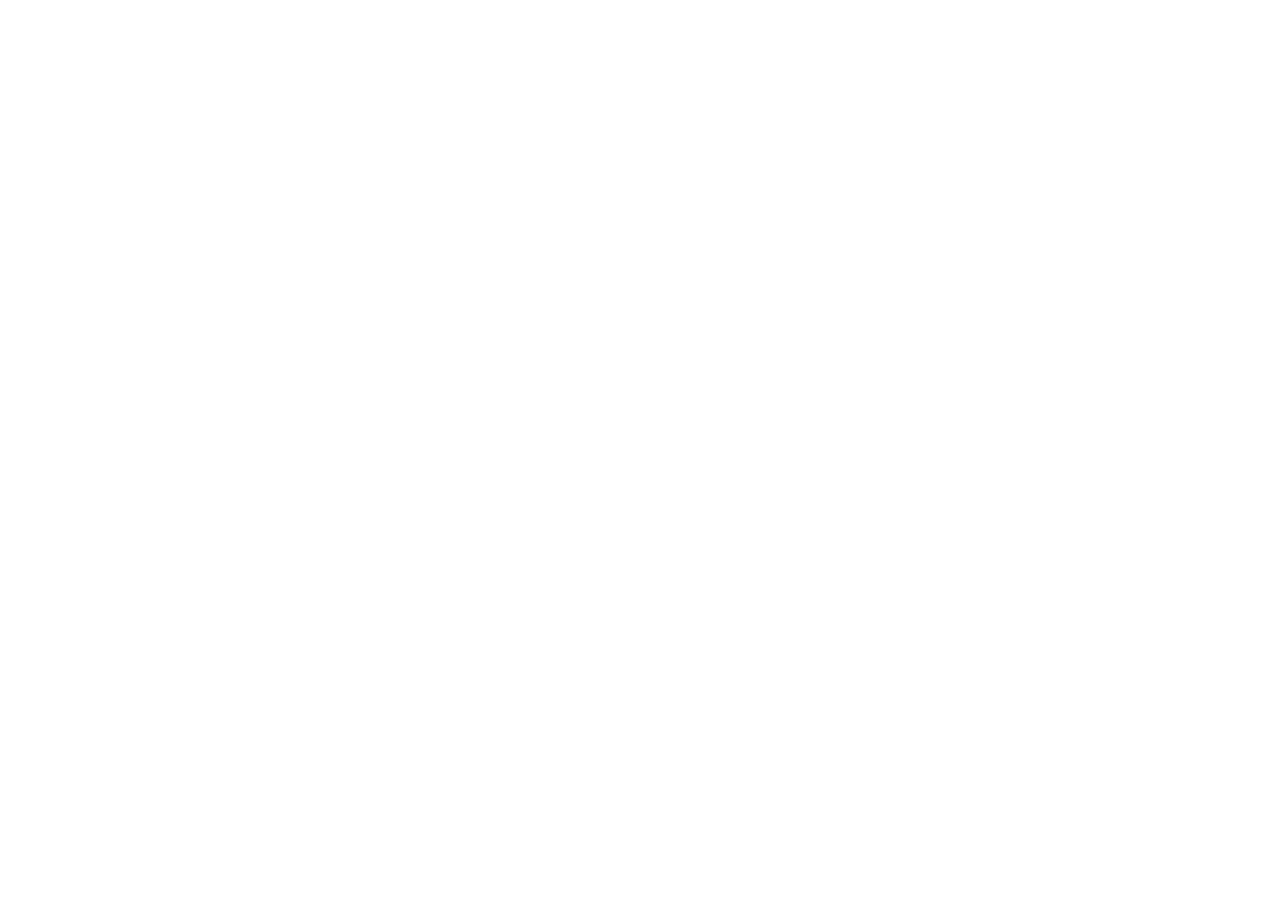
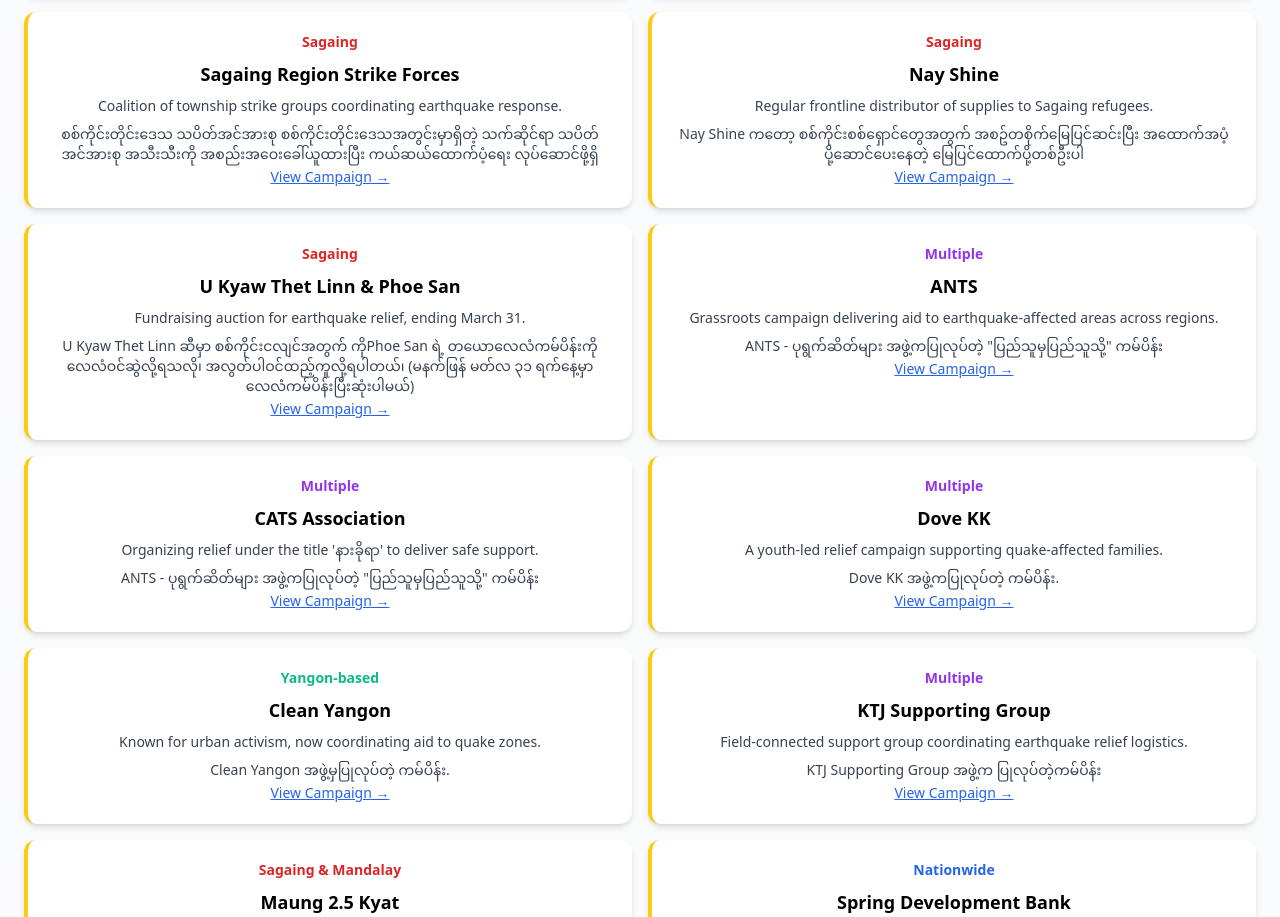
Before and after one commit to thineikhaing/mmquake, a React (Vite) app: page / in a window 1280 px wide. Shown: the part 1880-2797 px from the top of the page. Before the commit the page ends 1602 px from the top, so only its background shows below. Built offline with nearby package versions, Linux system fonts and the light colour scheme; no server answers.

Commit message:
fea: local community campaigns

```diff
--- /dev/null
+++ b/src/components/Dashboard/CommunityCampaigns.tsx
@@ -0,0 +1,76 @@
+import React, { useEffect, useState } from 'react';
+import Papa from 'papaparse';
+
+interface CommunityCampaign {
+  region: string;
+  name: string;
+  description: string;
+  link: string;
+  detail: string;
+}
+
+const getRegionColor = (region: string): string => {
+    switch (region.toLowerCase()) {
+      case 'sagaing':
+        return 'text-red-600 font-semibold';
+      case 'sagaing & mandalay':
+        return 'text-red-600 font-semibold';
+      case 'mandalay':
+        return 'text-orange-500 font-semibold';
+      case 'yangon':
+        return 'text-green-600 font-semibold';
+      case 'multiple':
+        return 'text-purple-600 font-semibold';
+      case 'nationwide':
+        return 'text-blue-600 font-semibold';
+      case 'yangon-based':
+        return 'text-emerald-500 font-semibold';
+      default:
+        return 'text-gray-600 font-semibold';
+    }
+  };
+
+
+const CommunityCampaigns: React.FC = () => {
+  const [campaigns, setCampaigns] = useState<CommunityCampaign[]>([]);
+
+  useEffect(() => {
+    fetch('/data/community_campaigns.csv')
+      .then((res) => res.text())
+      .then((text) => {
+        Papa.parse<CommunityCampaign>(text, {
+          header: true,
+          complete: (results) => setCampaigns(results.data),
+        });
+      });
+  }, []);
+
+  return (
+    <div className="mt-12">
+      <h2 className="text-xl font-semibold mb-4">💛 Community-led Earthquake Campaigns</h2>
+      <div className="grid grid-cols-1 md:grid-cols-2 gap-4">
+        {campaigns.map((c, idx) => (
+          <div key={idx} className="p-5 bg-white rounded-xl shadow-md space-y-2 border-l-4 border-yellow-400">
+            <div className={`text-sm ${getRegionColor(c.region)}`}>{c.region}</div>
+            <h3 className="text-lg font-bold">{c.name}</h3>
+            <p className="text-sm text-gray-700">{c.description}</p>
+            <p className="text-sm text-gray-700">{c.detail}</p>
+            {c.link && (
+              <a
+                href={c.link}
+                target="_blank"
+                rel="noopener noreferrer"
+                className="text-blue-600 underline text-sm"
+              >
+                View Campaign →
+              </a>
+            )}
+
+          </div>
+        ))}
+      </div>
+    </div>
+  );
+};
+
+export default CommunityCampaigns;
--- a/src/pages/ChargingPage.tsx
+++ b/src/pages/ChargingPage.tsx
@@ -18,7 +18,7 @@ const ChargingPage: React.FC = () => {
   const navigate = useNavigate();
 
   useEffect(() => {
-    fetch('/charging.csv')
+    fetch('/data/charging.csv')
       .then((res) => res.text())
       .then((text) => {
         Papa.parse<Charging>(text, {
--- a/src/pages/CommunitiesPage.tsx
+++ b/src/pages/CommunitiesPage.tsx
@@ -19,7 +19,7 @@ const CommunitiesPage: React.FC = () => {
   const navigate = useNavigate();
 
   useEffect(() => {
-    fetch('/communities.csv')
+    fetch('/data/communities.csv')
       .then((res) => res.text())
       .then((text) => {
         Papa.parse<Communities>(text, {
--- a/src/pages/DashboardPage.tsx
+++ b/src/pages/DashboardPage.tsx
@@ -4,6 +4,7 @@ import StatsOverview from '../components/Dashboard/StatsOverview';
 import EarthquakeMonitor from '../components/Dashboard/EarthquakeMonitor';
 import VerifiedFundraisers from '../components/Dashboard/VerifiedFundraisers';
 import InfoGrid from '../components/Dashboard/InfoGrid';
+import CommunityCampaigns from '../components/Dashboard/CommunityCampaigns';
 
 const DashboardPage: React.FC = () => {
   return (
@@ -14,6 +15,7 @@ const DashboardPage: React.FC = () => {
       <StatsOverview />
       <EarthquakeMonitor />
       <VerifiedFundraisers />
+      <CommunityCampaigns />
       <InfoGrid />
     </div>
   );
--- a/src/pages/RescueTeamsPage.tsx
+++ b/src/pages/RescueTeamsPage.tsx
@@ -18,7 +18,7 @@ const RescueTeamsPage: React.FC = () => {
   const navigate = useNavigate();
 
   useEffect(() => {
-    fetch('/rescue_teams.csv')
+    fetch('/data/rescue_teams.csv')
       .then((res) => res.text())
       .then((text) => {
         Papa.parse<RescueTeam>(text, {
```
Also changed, not shown: public/data/charging.csv (renamed from public/charging.csv), public/data/communities.csv (renamed from public/communities.csv), public/data/community_campaigns.csv (added), public/data/rescue_teams.csv (renamed from public/rescue_teams.csv), 2 other files (tests, documents, lock files or other folders).
